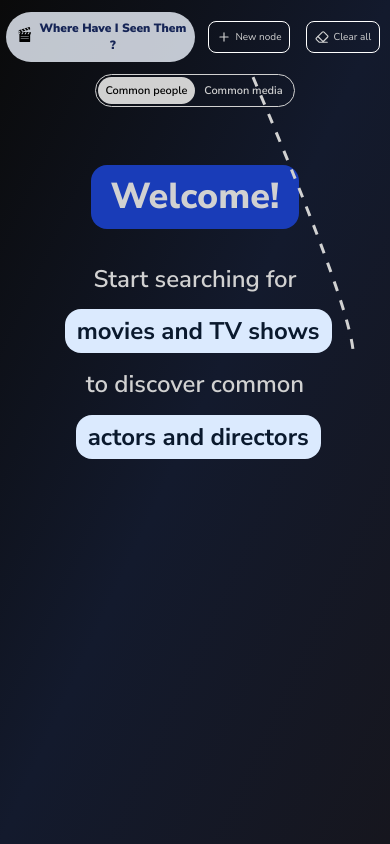
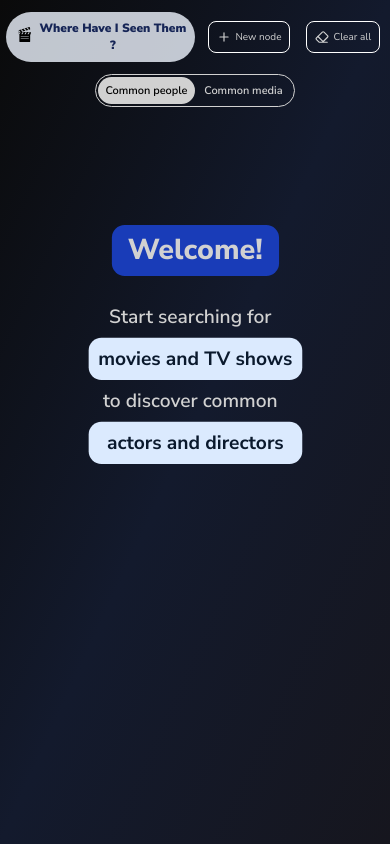
Before and after one commit to zarwaan/whist-graph, a React (Vite) app in the folder client/: page / in a window 390 px wide. Built offline with nearby package versions, Linux system fonts and the light colour scheme.

Commit message:
Made landing responsive

```diff
--- a/client/src/components/Greeting.tsx
+++ b/client/src/components/Greeting.tsx
@@ -4,7 +4,7 @@ import { useEffect, useRef } from "react";
 
 function Emphasis({text}: {text: string}) {
     return (
-        <span className="bg-blue-100 rounded-2xl p-1.5 px-3 font-bold">
+        <span className="bg-blue-100 rounded-2xl p-1.5 px-3 font-bold max-md:block max-md:py-0  ">
             <span className="mix-blend-difference">
                 {text}
             </span>
@@ -49,19 +49,24 @@ export default function Greeting({}) {
     }, [])
 
     return (
-        <div className="border- mt-[15%] flex flex-col gap-6">
+        <div className="border- mt-[15%] max-md:mt-[25%] flex flex-col gap-6 max-md:scale-80">
             <div className="text-4xl w-fit m-auto font-[800] bg-blue-800 p-3 px-5 rounded-2xl">
                 Welcome!
             </div>
-            <div className="text-2xl font-semibold m-auto leading-[2.2]" ref={ref}>
+            <div className="text-2xl font-semibold m-auto leading-[2.2] flex flex-col" ref={ref}>
+                <div>
                     Start searching for
                     &nbsp;
                     {<Emphasis text={view==="media" ? "actors and directors" : "movies and TV shows"} />}
-                <br />
+                </div>
+                <div>
                     to discover common
                     &nbsp;
                     {<Emphasis text={view==="media" ? "movies and TV shows" : "actors and directors"} />}
                 </div>
             </div>
+        </div>
     )
 }
+
+{/* <span className="hidden max-md:block"><br></br></span> */}
--- a/client/src/components/NodeBox.tsx
+++ b/client/src/components/NodeBox.tsx
@@ -6,6 +6,7 @@ import { AnimatePresence } from "motion/react";
 import Greeting from "./Greeting";
 import AnimatedLine from "./AnimatedLine";
 import { motion } from "motion/react";
+import Responsive from "./Responsive";
 
 export default function NodeBox({}) {
     const nodectx = useNodeContext();
@@ -21,7 +22,7 @@ export default function NodeBox({}) {
                 <motion.div initial={{opacity: 0}} animate={{opacity: 1}}
                 transition={{duration: 0.5, ease:"linear"}}>
                     <Greeting />
-                    <AnimatedLine />
+                    <Responsive breakpoint="sm" smaller={""} larger={<AnimatedLine />} />
                 </motion.div>
             }
             </AnimatePresence>
--- a/client/src/components/NodeControlButton.tsx
+++ b/client/src/components/NodeControlButton.tsx
@@ -6,6 +6,7 @@ import { motion } from "motion/react";
 import { useUIContext } from "@/providers/UIProvider";
 import { movieSamples } from "@/temp/movies.samples";
 import { useLineContext } from "@/providers/LineProvider";
+import Responsive from "./Responsive";
 
 export default function NodeControlButton(
     {role, point=false, test=false}:
@@ -111,16 +112,14 @@ export default function NodeControlButton(
                 </div> :
                 ""
             }
-            <span className="hidden md:block">
-            {
-                test ? "test" : role === "add" ? "Add new node" : role === "clear" ? "Clear all nodes" : ""
-            }
-            </span>
-            <span className="block md:hidden">
-            {
-                test ? "test" : role === "add" ? "New node" : role === "clear" ? "Clear all" : ""
-            }
-            </span>
+            <Responsive
+                smaller={
+                    test ? "test" : role === "add" ? "New node" : role === "clear" ? "Clear all" : ""
+                }
+                larger={
+                    test ? "test" : role === "add" ? "Add new node" : role === "clear" ? "Clear all nodes" : ""
+                }
+            />
         </motion.button>
     )
 }
--- /dev/null
+++ b/client/src/components/Responsive.tsx
@@ -0,0 +1,21 @@
+const variants = {
+    sm: { small: "block sm:hidden", large: "hidden sm:block" },
+    md: { small: "block md:hidden", large: "hidden md:block" },
+    lg: { small: "block lg:hidden", large: "hidden lg:block" },
+    xl: { small: "block xl:hidden", large: "hidden xl:block" },
+    "2xl": { small: "block 2xl:hidden", large: "hidden 2xl:block" },
+};
+
+export default function Responsive({ smaller, larger, breakpoint = 'md' }: {
+    breakpoint?: "md" | "sm" | "lg" | "xl" | "2xl",
+    smaller: React.ReactNode,
+    larger: React.ReactNode
+}) {
+    const {small, large} = variants[breakpoint]
+    return (
+        <>
+            <div className={small}>{smaller}</div>
+            <div className={large}>{larger}</div>
+        </>
+    )
+}
--- a/client/src/components/TitleBar/NavBar/NavBar.tsx
+++ b/client/src/components/TitleBar/NavBar/NavBar.tsx
@@ -4,7 +4,7 @@ import NavButton from "./NavButton"
 export default function NavBar({}) {
     const navConfig = useNavConfig();
     return (
-        <div className="border rounded-full w-55/100 max-xl:w-90 max-md:w-50 m-auto flex flex-row p-0.5">
+        <div className="border rounded-full w-55/100 max-xl:w-80 max-md:w-50 m-auto flex flex-row p-0.5 disp">
             {
                 Object.entries(navConfig).map(([k,v]) =>
                     <NavButton key={k} button={v} />
```
Lines whose indentation alone changed are shown as unchanged.
